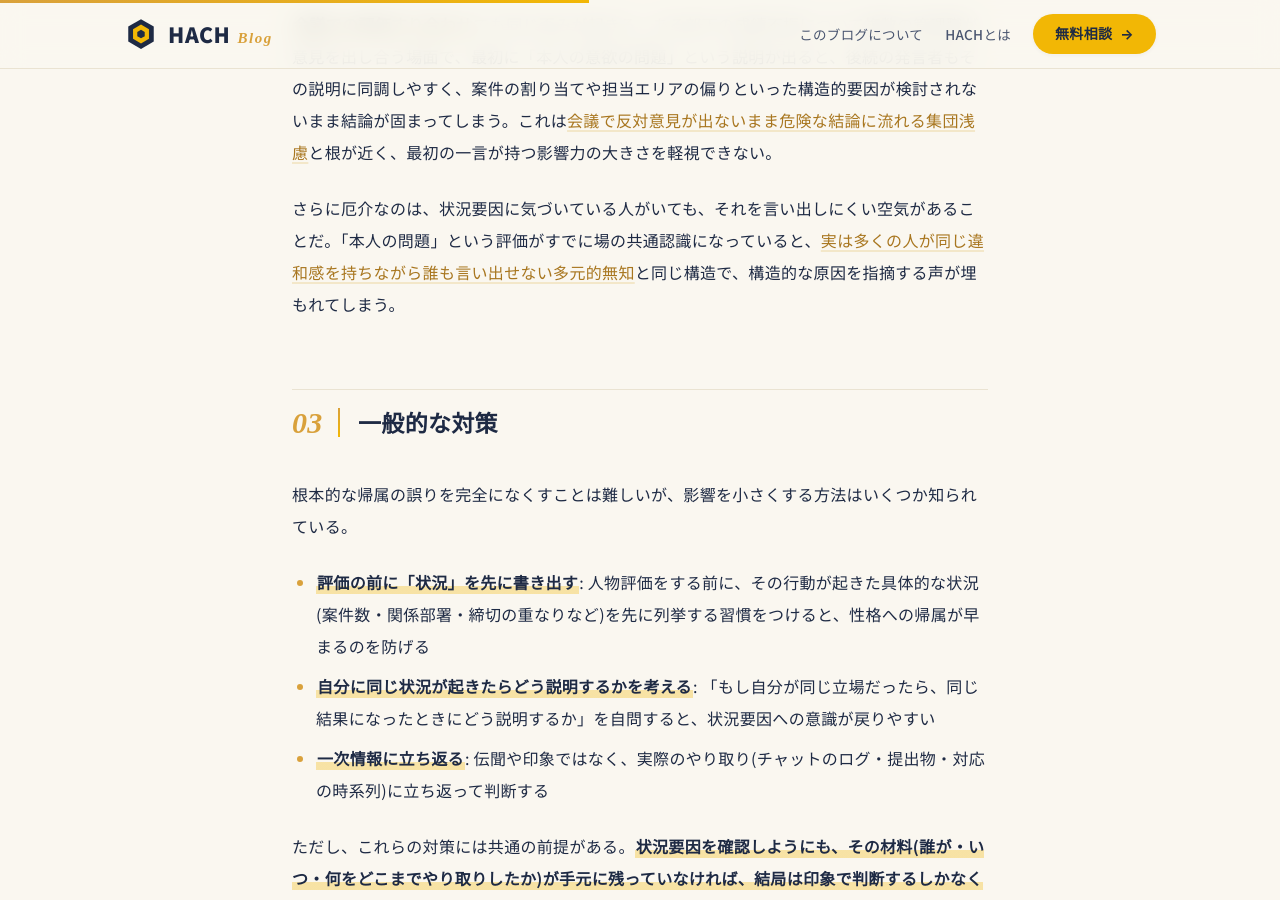
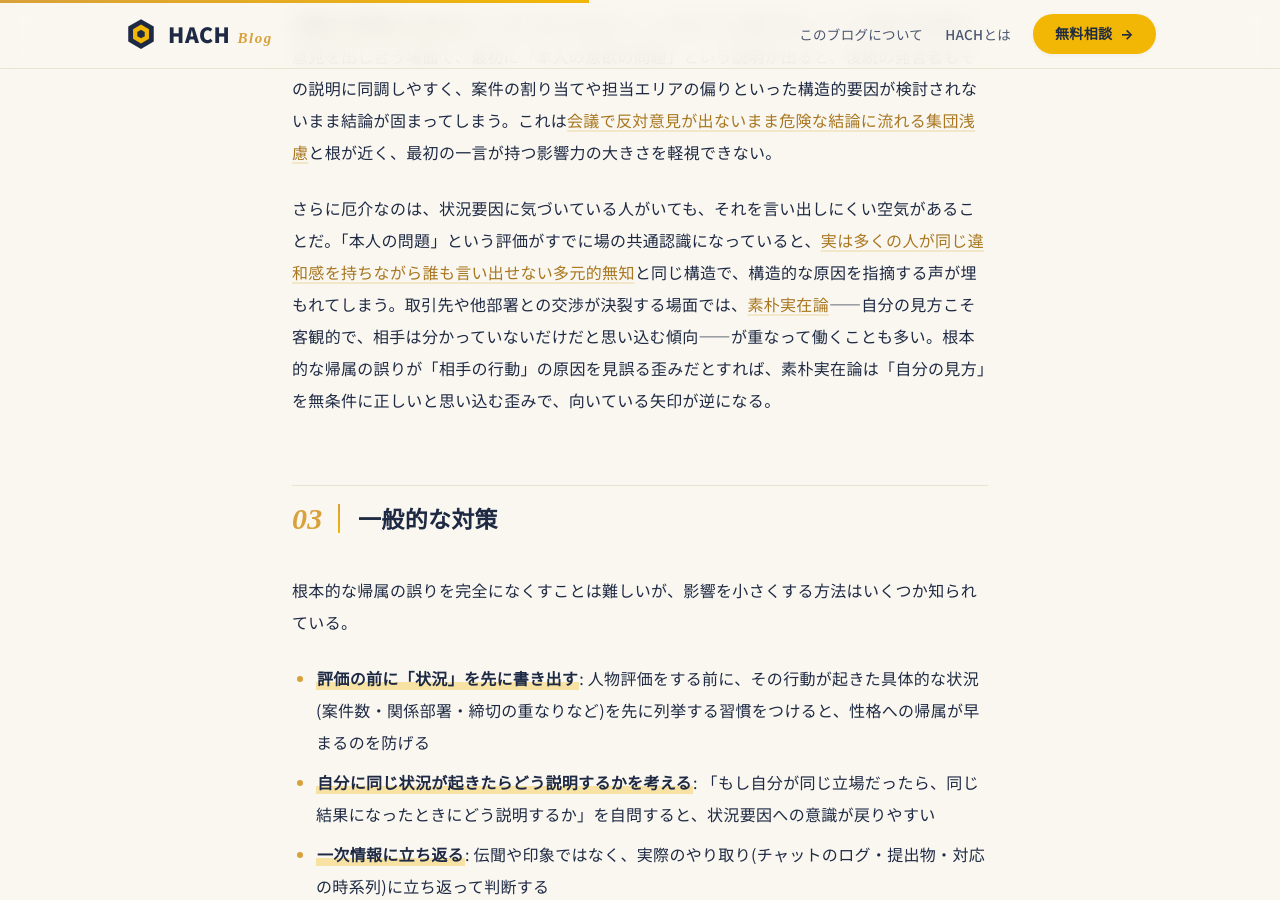
Before and after one commit to ismweb-ai/hach-blog, a Jekyll site: the page built from _posts/2026-10-03-konponteki-kizoku-no-ayamari-buka-shippai-seikaku-handan-fuan.md, in a window 1280 px wide and 900 px high, scrolled down 1841 px. Built offline with Jekyll 4.4.1, drawn with Linux system fonts in a browser that asks for light colours; some web fonts are replaced.

Commit message:
fix: 新規公開4記事(デフォルト効果・ギャンブラーの誤謬・Labor Illusion・素朴実在論)の孤立を解消
関連する既存記事に相互参照リンクを1文ずつ追加し、内部リンクによる被リンクを確保した。

```diff
--- a/_posts/2026-10-03-konponteki-kizoku-no-ayamari-buka-shippai-seikaku-handan-fuan.md
+++ b/_posts/2026-10-03-konponteki-kizoku-no-ayamari-buka-shippai-seikaku-handan-fuan.md
@@ -24,7 +24,7 @@ category: マネジメント
 
 **会議での評価すり合わせ**でも同じ歪みが起きる。ある部下の成績不振について複数の管理職が意見を出し合う場面で、最初に「本人の意欲の問題」という説明が出ると、後続の発言者もその説明に同調しやすく、案件の割り当てや担当エリアの偏りといった構造的要因が検討されないまま結論が固まってしまう。これは[会議で反対意見が出ないまま危険な結論に流れる集団浅慮](/2026/09/kaigi-hantairon-denai-shudan-senryo-kiken-fuan/)と根が近く、最初の一言が持つ影響力の大きさを軽視できない。
 
-さらに厄介なのは、状況要因に気づいている人がいても、それを言い出しにくい空気があることだ。「本人の問題」という評価がすでに場の共通認識になっていると、[実は多くの人が同じ違和感を持ちながら誰も言い出せない多元的無知](/2026/09/tagenteki-muchi-daremo-iwanai-tsutawaranai-fuan/)と同じ構造で、構造的な原因を指摘する声が埋もれてしまう。
+さらに厄介なのは、状況要因に気づいている人がいても、それを言い出しにくい空気があることだ。「本人の問題」という評価がすでに場の共通認識になっていると、[実は多くの人が同じ違和感を持ちながら誰も言い出せない多元的無知](/2026/09/tagenteki-muchi-daremo-iwanai-tsutawaranai-fuan/)と同じ構造で、構造的な原因を指摘する声が埋もれてしまう。取引先や他部署との交渉が決裂する場面では、[素朴実在論](/2026/10/sobokujitsuzairon-naive-realism-kosho-ketsuretsu-aite-wakatteinai-fuan/)——自分の見方こそ客観的で、相手は分かっていないだけだと思い込む傾向——が重なって働くことも多い。根本的な帰属の誤りが「相手の行動」の原因を見誤る歪みだとすれば、素朴実在論は「自分の見方」を無条件に正しいと思い込む歪みで、向いている矢印が逆になる。
 
 ## 一般的な対策
 
```
Also changed, not shown: _posts/2026-09-27-genjo-iji-bias-kaizen-susumanai-fuan.md (+1 -1 lines), _posts/2026-10-15-pratfall-koka-kanzen-kyori-yowami-shinrai-fuan.md (+1 -1 lines), _posts/2026-10-29-clustering-illusion-eigyouseiseki-koufuchou-renzoku-jitsuryoku-gokai-fuan.md (+1 -1 lines).
